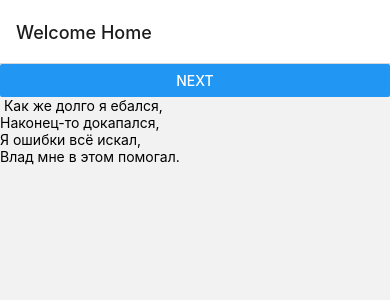
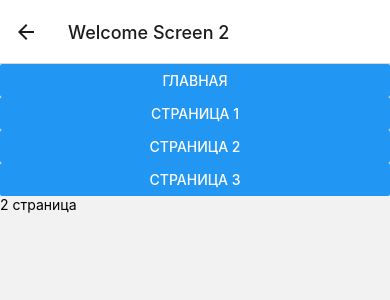
Before and after one commit to Silius0312/MyProg, a React Native app: screen /Screen2 in a window 390 px wide. Shown: the top 300 px of the page. Built offline with nearby package versions, Linux system fonts and the light colour scheme.

Commit message:
4 Рабочие страницы с Навигацией

```diff
--- a/Src/Screens/Home.js
+++ b/Src/Screens/Home.js
@@ -6,17 +6,31 @@ export const Home = (props) => {
     const navigation = props.navigation;
     return (
         <View>
+              <Button
+            title =  "Главная"
+            onPress={() =>
+            navigation.navigate('Home')
+    }
+    />
             <Button
-                title =  "Next"
+                title =  "Страница 1"
                 onPress={() =>
                 navigation.navigate('Screen1')
              }
         />
-        <Text> Как же долго я ебался,{"\n"}
-            Наконец-то докапался,{"\n"}
-            Я ошибки всё искал,{"\n"}
-            Влад мне в этом помогал.
-        </Text>
+         <Button
+                title =  "Страница 2"
+                onPress={() =>
+                navigation.navigate('Screen2')
+             }
+        />
+         <Button
+                title =  "Страница 3"
+                onPress={() =>
+                navigation.navigate('Screen3')
+             }
+        />
+        <Text>Главная Страница</Text>
         </View>
     );
 };
--- a/Src/Screens/Screen1.js
+++ b/Src/Screens/Screen1.js
@@ -6,16 +6,30 @@ export const Screen1 = ({navigation}) => {
     return (
         <View>
             <Button
-            title =  "Back"
+            title =  "Главная"
             onPress={() =>
             navigation.navigate('Home')
     }
     />
-    <Text> А теперь всё заепца,{"\n"}
-        Счастье полная штанца,{"\n"}
-        Во какой я Молодец,{"\n"}
-        Скоро будет всем 3.14*дец...{"\n"}
-    </Text>
+            <Button
+                title =  "Страница 1"
+                onPress={() =>
+                navigation.navigate('Screen1')
+             }
+        />
+            <Button
+            title = "Страница 2"
+            onPress ={() =>
+            navigation.navigate('Screen2')
+            }
+            />
+            <Button
+            title = "Страница 3"
+            onPress ={() =>
+            navigation.navigate('HScreen3')
+            }
+            />
+    <Text>1 страница</Text>
         </View>
     );
 };
--- /dev/null
+++ b/Src/Screens/Screen2.js
@@ -0,0 +1,34 @@
+import React from 'react';
+import { Button, View, Text } from 'react-native';
+
+export const Screen2 = ({navigation}) => {
+    return (
+        <View>
+            <Button
+            title = "Главная"
+            onPress ={() =>
+            navigation.navigate('Home')
+            }
+            />
+            <Button
+            title = "Страница 1"
+            onPress ={() =>
+            navigation.navigate('Screen1')
+            }
+            />
+             <Button
+            title = "Страница 2"
+            onPress ={() =>
+            navigation.navigate('Screen2')
+            }
+            />
+            <Button
+            title = "Страница 3"
+            onPress ={() =>
+            navigation.navigate('Screen3')
+            }
+            />
+            <Text>2 страница</Text>
+        </View>
+    )
+}
--- /dev/null
+++ b/Src/Screens/Screen3.js
@@ -0,0 +1,34 @@
+import React from 'react';
+import { Button, View, Text } from 'react-native';
+
+export const Screen3 = ({navigation}) => {
+    return (
+        <View>
+            <Button
+            title = "Главная"
+            onPress ={() =>
+            navigation.navigate('Home')
+            }
+            />
+            <Button
+            title = "Страница 1"
+            onPress ={() =>
+            navigation.navigate('Screen1')
+            }
+            />
+            <Button
+            title = "Страница 2"
+            onPress ={() =>
+            navigation.navigate('Screen2')
+            }
+            />
+            <Button
+            title = "Страница 3"
+            onPress ={() =>
+            navigation.navigate('Screen3')
+            }
+            />
+            <Text>3 страница</Text>
+        </View>
+    )
+}
--- a/Src/navigation/navigations.js
+++ b/Src/navigation/navigations.js
@@ -1,6 +1,9 @@
 import React from 'react';
 import { Home } from '../Screens/Home';
 import { Screen1 } from '../Screens/Screen1';
+import { Screen2 } from '../Screens/Screen2';
+import { Screen3 } from '../Screens/Screen3';
+
 import { NavigationContainer } from '@react-navigation/native';
 import { createNativeStackNavigator } from '@react-navigation/native-stack';
 
@@ -19,8 +22,21 @@ export const Navigate = () => {
         <Stack.Screen
             name="Screen1"
             component={Screen1}
-            options={{ title: 'Welcome Screen1' }}
+            options={{ title: 'Welcome Screen 1' }}
         />
+
+        <Stack.Screen
+            name="Screen2"
+            component={Screen2}
+            options={{ title: 'Welcome Screen 2' }}
+        />
+
+        <Stack.Screen
+            name="Screen3"
+            component={Screen3}
+            options={{ title: 'Welcome Screen 3' }}
+        />
+
       </Stack.Navigator>
     </NavigationContainer>
   );
```
